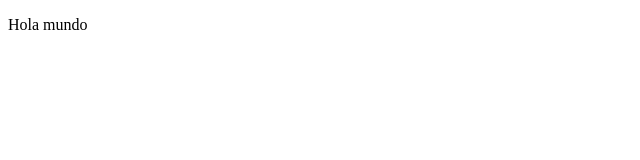
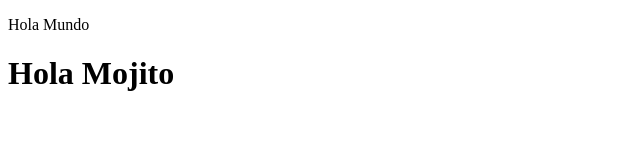
Before and after one commit to daguerrero/clubhacking, a plain HTML site: page index.html in a window 1280 px wide. Shown: the whole page, without its empty margins (0-640 px from the left). Drawn offline with Linux system fonts and the light colour scheme.

Commit message:
Saludo al mojo
Que tranza mojo?

```diff
--- a/index.html
+++ b/index.html
@@ -5,6 +5,7 @@
 	<title>Club de Hacking</title>
 </head>
 <body>
-	<p>Hola mundo</p>
+	<p>Hola Mundo</p>
+	<h1>Hola Mojito</h1>
 </body>
 </html>
```
